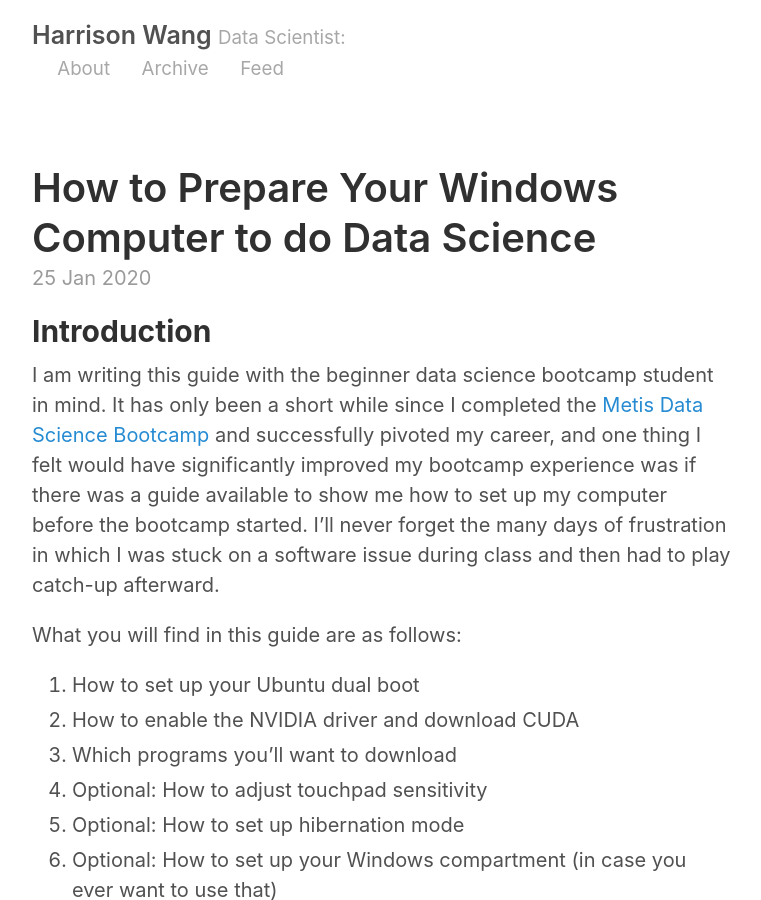
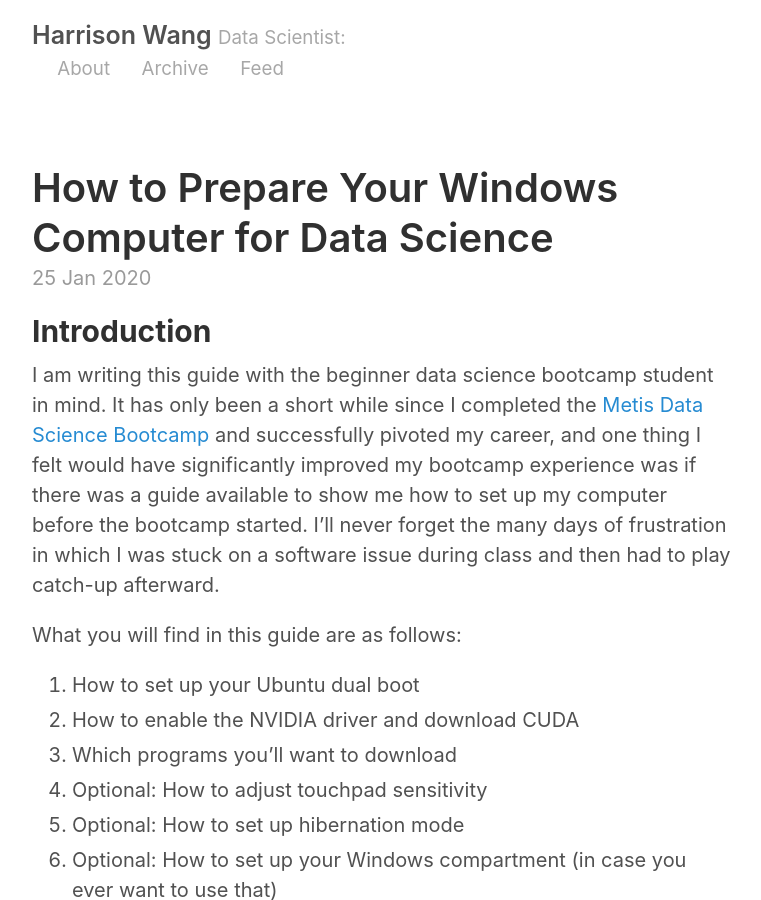
Before and after one commit to harrisonized/harrisonized.github.io, a Jekyll site: the page built from _posts/2020-01-25-dual-boot-for-data-science.md, in a window 1280 px wide and 900 px high. Shown: the whole window, without its empty margins (258-1019 px from the left). Built offline with Jekyll 4.4.1, drawn with Linux system fonts in a browser that asks for light colours.

Commit message:
changing title

```diff
--- a/_posts/2020-01-25-dual-boot-for-data-science.md
+++ b/_posts/2020-01-25-dual-boot-for-data-science.md
@@ -1,6 +1,6 @@
 ---
 layout: post
-title: How to Prepare Your Windows Computer to do Data Science
+title: How to Prepare Your Windows Computer for Data Science
 ---
 
 
```
